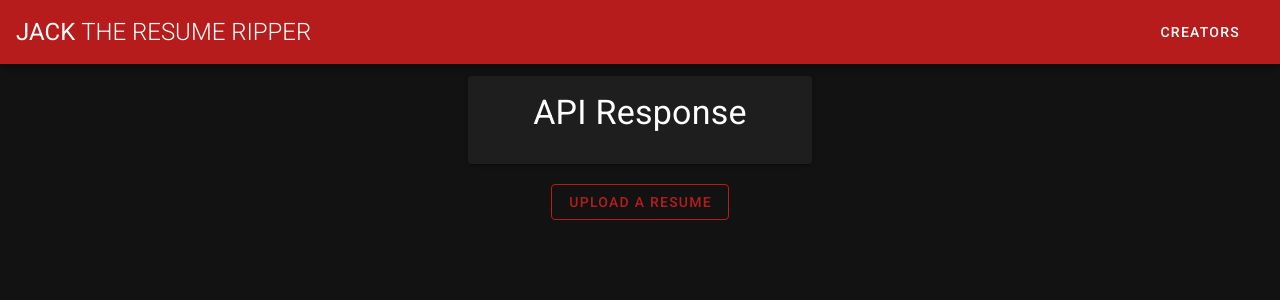
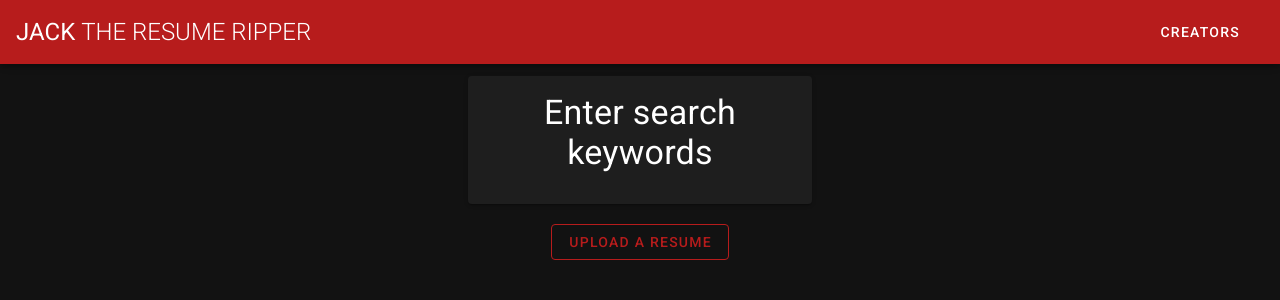
Before and after one commit to nathansmith11170/JackTheResumeRipper, a Vue app in the folder client/jack-the-resume-ripper/: page / in a window 1280 px wide. Shown: the top 300 px of the page. Built offline with nearby package versions, Linux system fonts and the light colour scheme.

Commit message:
Conditionally render results card. Add conditionally rendered keywords card, no form yet

```diff
--- a/client/jack-the-resume-ripper/src/App.vue
+++ b/client/jack-the-resume-ripper/src/App.vue
@@ -28,10 +28,23 @@
             <v-card
             class="mx-auto"
             max-width="344"
+            v-if="info!=null"
             >
               <v-card-text>
                 <p class="display-1 text--primary">
                   API Response
+                </p>
+                <div>{{this.info}}</div>
+              </v-card-text>
+            </v-card>
+            <v-card
+            class="mx-auto"
+            max-width="344"
+            v-if="info==null"
+            >
+              <v-card-text>
+                <p class="display-1 text--primary">
+                  Enter search keywords
                 </p>
                 <div>{{this.info}}</div>
               </v-card-text>
@@ -87,9 +100,9 @@ export default {
     async uploadButtonClicked () { // TODO: fix
       console.log('clicked')
       await axios
-      .post(enviroment.VUE_APP_RESUME_ANALYSIS_ENDPOINT, {url: "mybutt"})
+      .post(enviroment.VUE_APP_RESUME_ANALYSIS_ENDPOINT, {image: "mybutt"})
       .then(response => {
-        this.info = response.data.url
+        this.info = response.data.image
         console.log(this.info)
         this.snackbarSuccess = true
       })
```
